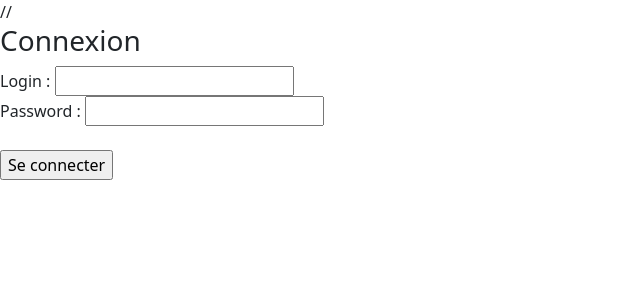
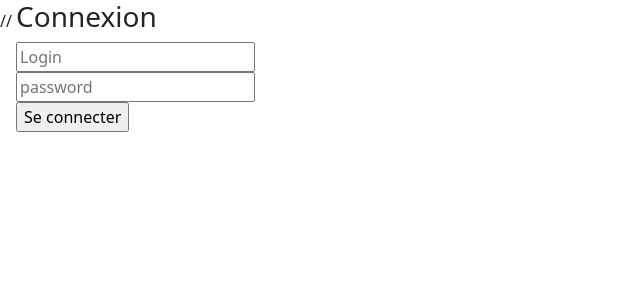
Before and after one commit to Adami-j/PhpGitCM, a PHP site: page /PhpGitCM/ in a window 1280 px wide. Shown: the top 300 px of the page, without its empty margins (0-640 px from the left). Run offline with PHP 8.4, Linux system fonts and the light colour scheme.

Commit message:
modif entre

```diff
--- a/index.php
+++ b/index.php
@@ -17,26 +17,93 @@ require("recUser.php");
 <head>
   <meta charset="utf-8">
 <link href="https://cdn.jsdelivr.net/npm/bootstrap@5.1.3/dist/css/bootstrap.min.css" rel="stylesheet" integrity="sha384-1BmE4kWBq78iYhFldvKuhfTAU6auU8tT94WrHftjDbrCEXSU1oBoqyl2QvZ6jIW3" crossorigin="anonymous">
+
 	<title class="titrePage">Connexion au service</title>
 	// <link rel="stylesheet" href="style.css">
 </head>
 
 <body>
-	<h3 id="nomPop">Connexion</h3>
+<style>
+.flex-conteneur {
+    display: -ms-inline-flexbox;
+    display: -webkit-inline-flex;
+    display: inline-flex;
+    -webkit-flex-direction: column;
+    -ms-flex-direction: column;
+    flex-direction: column;
+    -webkit-flex-wrap: nowrap;
+    -ms-flex-wrap: nowrap;
+    flex-wrap: nowrap;
+    -webkit-justify-content: flex-start;
+    -ms-flex-pack: start;
+    justify-content: flex-start;
+    -webkit-align-content: stretch;
+    -ms-flex-line-pack: stretch;
+    align-content: stretch;
+    -webkit-align-items: flex-start;
+    -ms-flex-align: start;
+    align-items: flex-start;
+    }
 
-	<form action="" method="POST" id ="container">
-	Login : <input type="text" name="login" value=""/></br>
-	Password : <input type="password" name="password" value=""/></br></br>
-	<input type="submit" name="envoyer"  value="Se connecter"/>
+.flex-item:nth-child(1) {
+    -webkit-order: 0;
+    -ms-flex-order: 0;
+    order: 0;
+    -webkit-flex: 0 1 auto;
+    -ms-flex: 0 1 auto;
+    flex: 0 1 auto;
+    -webkit-align-self: auto;
+    -ms-flex-item-align: auto;
+    align-self: auto;
+    }
 
-	<?php
-		if(!empty($errorMessage)){
-			echo $errorMessage.", veuillez recommencer";
+.flex-item:nth-child(2) {
+    -webkit-order: 0;
+    -ms-flex-order: 0;
+    order: 0;
+    -webkit-flex: 0 1 auto;
+    -ms-flex: 0 1 auto;
+    flex: 0 1 auto;
+    -webkit-align-self: auto;
+    -ms-flex-item-align: auto;
+    align-self: auto;
+    }
 
-		}
+.flex-item:nth-child(3) {
+    -webkit-order: 0;
+    -ms-flex-order: 0;
+    order: 0;
+    -webkit-flex: 0 1 auto;
+    -ms-flex: 0 1 auto;
+    flex: 0 1 auto;
+    -webkit-align-self: auto;
+    -ms-flex-item-align: auto;
+    align-self: auto;
+    }
+</style>
 
+	<div class="flex-conteneur">
+		<h3  id="nomPop" class="titre">Connexion</h3>
+		<form action="" method="POST" >
 
-	?>
+		<div>
+		<input type="text" name="login" value="" placeholder="Login" class=".flex-item"/>
+		</div>
+
+		<div>
+			<input type="password" name="password" value="" placeholder="password" class=".flex-item"/>
+
+		</div>
+		<div>
+		<input type="submit" name="envoyer"  value="Se connecter" class=".flex-item"/>
+		</div>
+		</form>
+		<?php
+			if(!empty($errorMessage)){
+				echo $errorMessage.", veuillez recommencer";
+			}
+		?>
+	</div>
 
 </body>
 </html>
```
Also changed, not shown: menu.php (+10 -2 lines), style.css (added).
